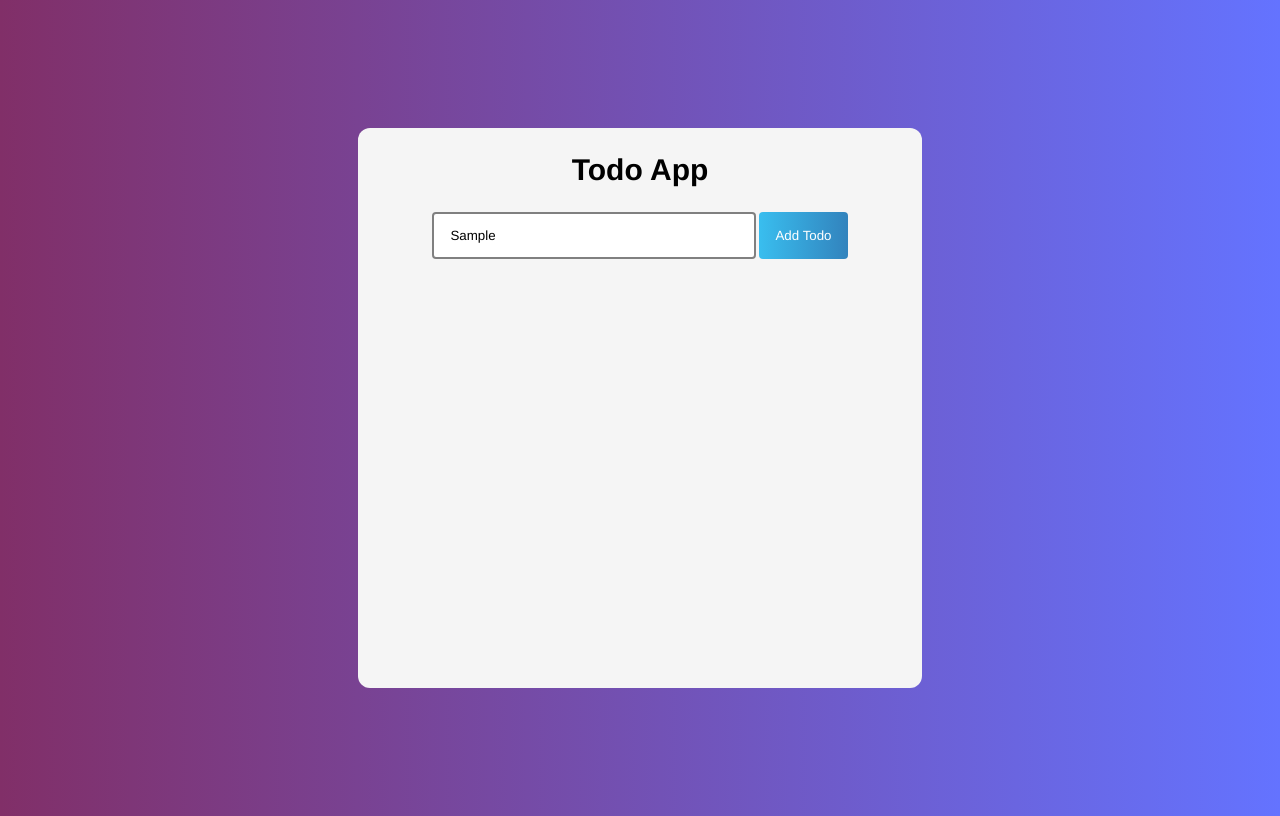
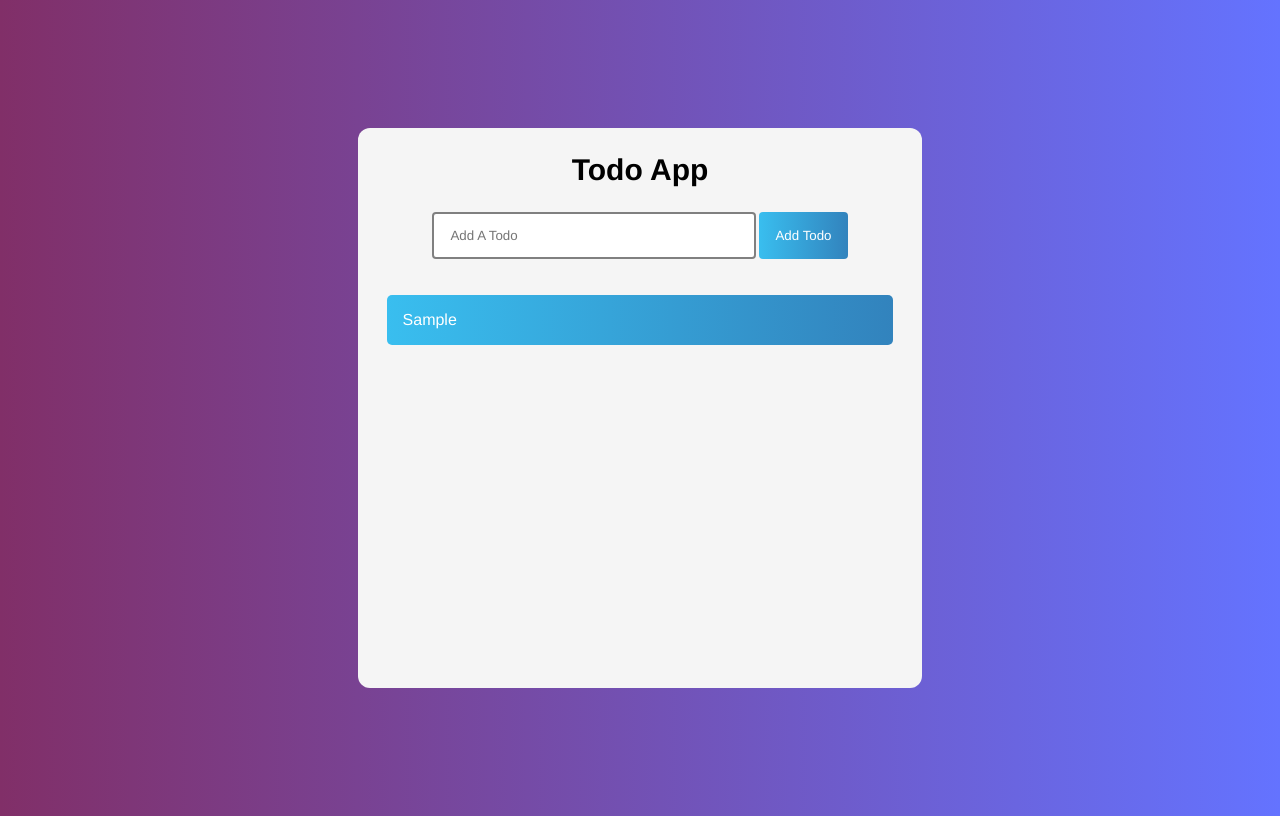
Before and after one commit to salonidhatrak/virsoftech-todo-app, a React (Create React App) app in the folder todo-app/: page / in a window 1280 px wide. Both pictures are taken after typing "Sample" into the empty fields and a click on the button "Add Todo". Built offline with nearby package versions, Linux system fonts and the light colour scheme.

Commit message:
add todos on UI

```diff
--- a/todo-app/src/App.css
+++ b/todo-app/src/App.css
@@ -50,12 +50,11 @@ h2 {
   outline: none;
   color: white;
   text-transform: none;
-  background: linear-gradient(
-    90deg,
-    rgb(57, 190, 239) 0%,
-    rgb(50, 131, 189) 100%
-  );
+  background: linear-gradient(90deg,
+      rgb(57, 190, 239) 0%,
+      rgb(50, 131, 189) 100%);
 }
+
 .btn:hover {
   transform: translateY(2px);
   box-shadow: 0 10px 20px rgba(0, 0, 0, 0.2);
@@ -72,3 +71,17 @@ h2 {
   z-index: -1;
   transition: all .4s;
 }
+
+.todo-row {
+  width: 90%;
+  display: flex;
+  justify-content: space-between;
+  align-items: center;
+  margin: 4px auto;
+  padding: 16px;
+  border-radius: 5px;
+  color: white;
+  background: linear-gradient(90deg,
+      rgb(57, 190, 239) 0%,
+      rgb(50, 131, 189) 100%);
+}
--- a/todo-app/src/App.js
+++ b/todo-app/src/App.js
@@ -1,6 +1,7 @@
 import { useState } from 'react';
 import './App.css';
 import TodoForm from './components/TodoForm';
+import TodoItem from './components/TodoItem';
 
 function App() {
   const [todos, setTodos] = useState([])
@@ -17,6 +18,11 @@ function App() {
     <div className="todo-app">
       <h2>Todo App</h2>
       <TodoForm addTodo={addTodo} />
+      {todos.map((todo)=>{
+        return(
+          <TodoItem todo={todo}/>
+        )
+      })}
     </div>
 
   );
--- a/todo-app/src/components/TodoForm.js
+++ b/todo-app/src/components/TodoForm.js
@@ -4,15 +4,20 @@ const TodoForm = (props) => {
 
     const [input, setInput] = useState("");
 
-    const handleSubmit = (e)=>{
-     e.preventDefault()
-     props.addTodo(input)
-     setInput("")
+    const handleSubmit = (e) => {
+        e.preventDefault()
+        props.addTodo(input)
+        setInput("")
     }
     return (
         <>
             <form onSubmit={handleSubmit} className='todo-form'>
-                <input onChange={(e) => setInput(e.target.value)} className='input' type='text' placeholder='Add A Todo' />
+                <input
+                    value={input}
+                    onChange={(e) => setInput(e.target.value)}
+                    className='input'
+                    type='text'
+                    placeholder='Add A Todo' />
                 <button type='submit' className='btn'>Add Todo</button>
             </form>
         </>
--- /dev/null
+++ b/todo-app/src/components/TodoItem.js
@@ -0,0 +1,11 @@
+import React from 'react'
+
+const TodoItem = (props) => {
+  return (
+    <div className='todo-row'>
+      {props.todo.text}
+    </div>
+  )
+}
+
+export default TodoItem
```
